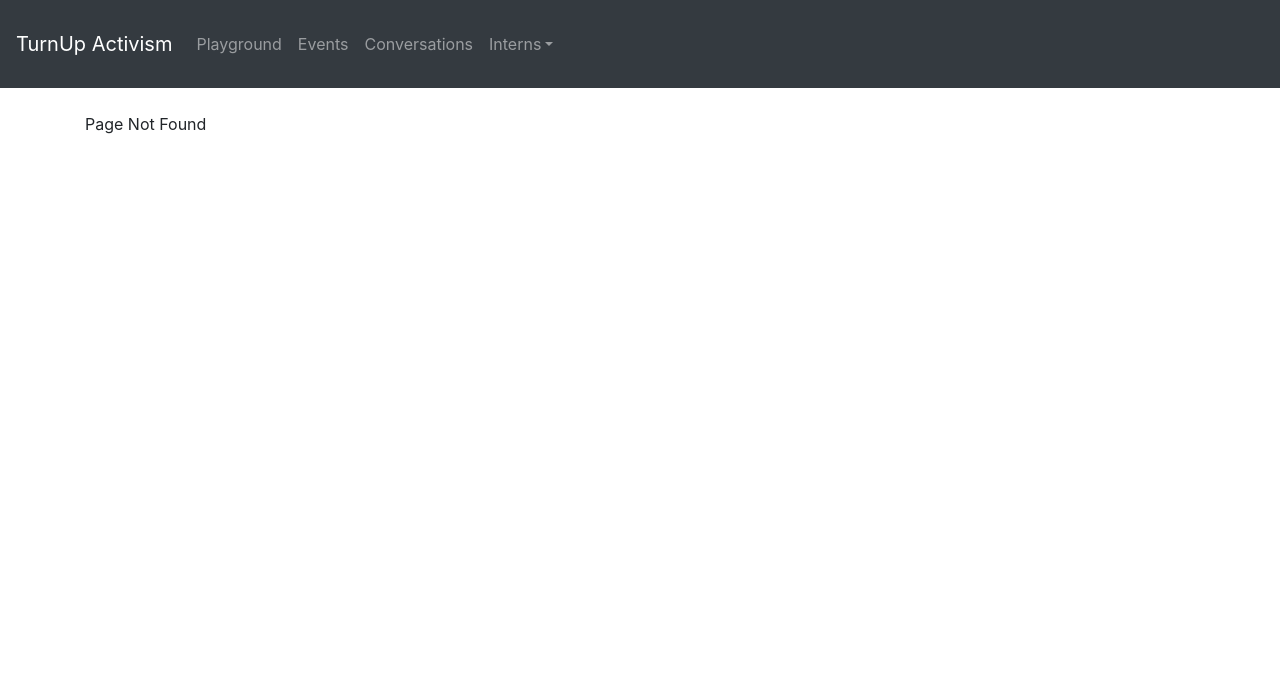
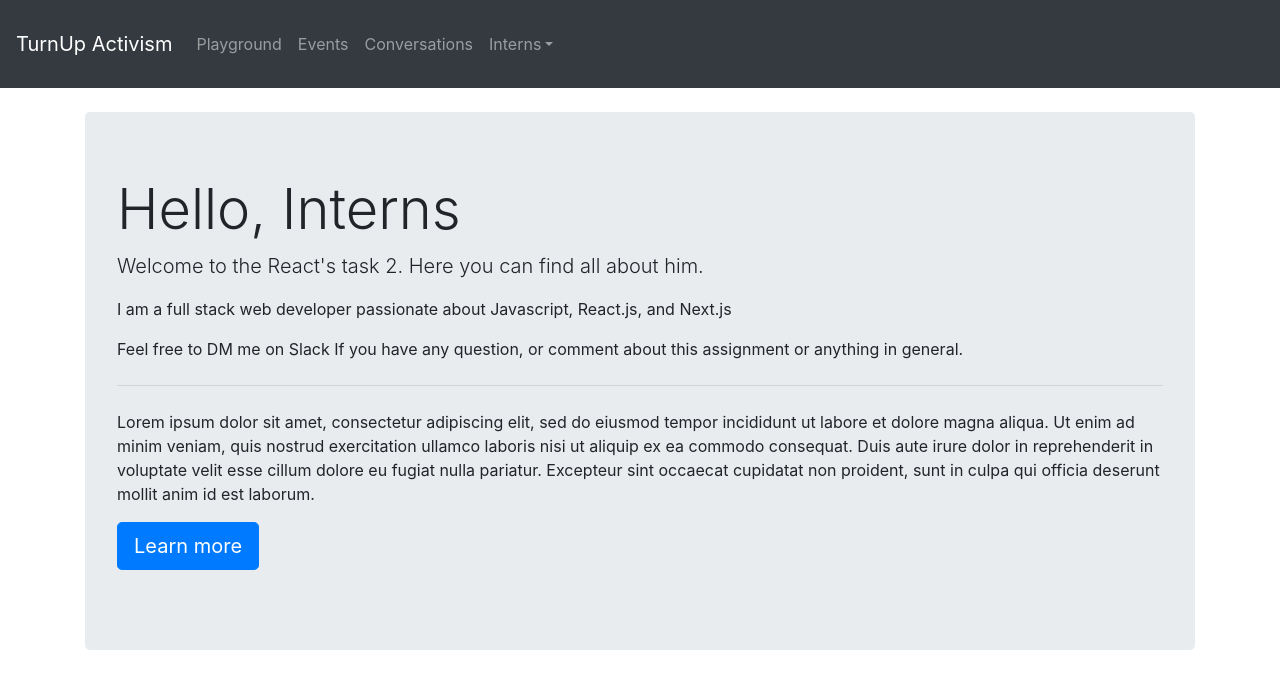
Before and after one commit to tmalik8/ReactPlayground, a React (Create React App) app: page /interns/reacttask2 in a window 1280 px wide. Before the commit this address had no page. Shown: the top 688 px of the page. Built offline with nearby package versions, Linux system fonts and the light colour scheme.

Commit message:
Changed components/ShayanPage.js -> components/ReactTask2.js Changed all references to ShayanPage to ReactTask2

```diff
--- a/src/App.js
+++ b/src/App.js
@@ -13,7 +13,7 @@ import Container from "react-bootstrap/Container";
 import Navigation from "./components/Navigation";
 import Playground from "./components/Playground";
 import PageNotFound from "./components/PageNotFound";
-import ShayanPage from "./components/interns/ShayanPage";
+import ReactTask2 from "./components/interns/ReactTask2";
 
 const App = () => {
   return (
@@ -22,7 +22,7 @@ const App = () => {
       <Container className="my-4">
         <Switch>
           <Route path='/' exact component={Playground}/>
-          <Route path='/interns/shayan' component={ShayanPage}/>
+          <Route path='/interns/reacttask2' component={ReactTask2}/>
           <Route component={PageNotFound}/>
         </Switch>
       </Container>
--- a/src/components/Navigation.js
+++ b/src/components/Navigation.js
@@ -16,7 +16,7 @@ const Navigation = () => {
           <Link className="nav-link" to='/events'>Events</Link>
           <Link className="nav-link" to='/conversations'>Conversations</Link>
           <NavDropdown title="Interns" id="basic-nav-dropdown">
-            <Link className="dropdown-item" to='/interns/shayan'>Shayan</Link>
+            <Link className="dropdown-item" to='/interns/reacttask2'>React Task 2</Link>
           </NavDropdown>
         </Nav>
       </Navbar.Collapse>
--- a/src/components/interns/ShayanPage.js
+++ b/src/components/interns/ReactTask2.js
@@ -4,12 +4,12 @@
 import React from 'react';
 import {Jumbotron} from "react-bootstrap";
 
-const ShayanPage = () => {
+const ReactTask2 = () => {
   return (
     <Jumbotron>
       <h1 className="display-4">Hello, Interns</h1>
       <p className="lead">
-        Welcome to Shayan's page. Here you can find all about him.
+        Welcome to the React's task 2. Here you can find all about him.
       </p>
       <p> I am a full stack web developer passionate about Javascript, React.js, and Next.js</p>
       <p> Feel free to DM me on Slack If you have any question, or comment about this assignment or anything in
@@ -28,4 +28,4 @@ const ShayanPage = () => {
   );
 };
 
-export default ShayanPage;
+export default ReactTask2;
```
Also changed, not shown: 1 other file (tests, documents, lock files or other folders).
